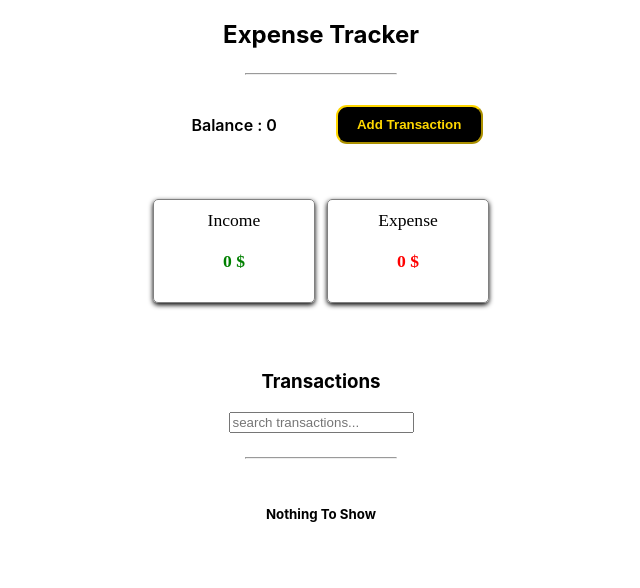
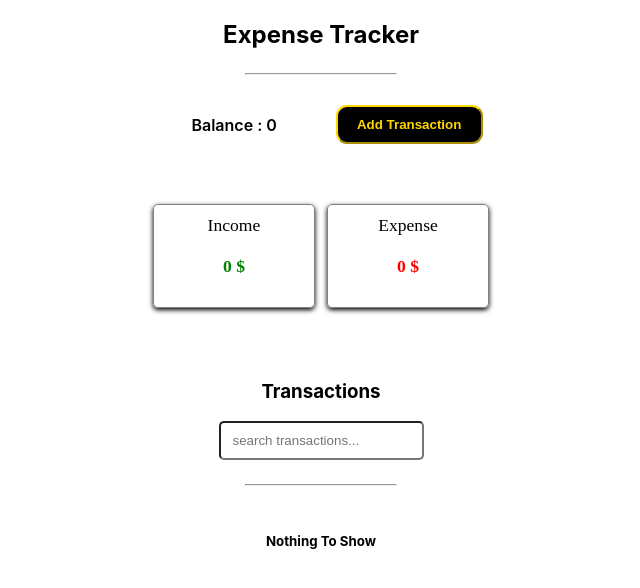
Before and after one commit to Alireza-Allahverdi/expense-tracker, a React (Create React App) app: page / in a window 1280 px wide. Shown: the top 588 px of the page, without its empty margins (319-959 px from the left). Built offline with nearby package versions, Linux system fonts and the light colour scheme.

Commit message:
search styles added, bugs fixed

```diff
--- a/src/styles/overviewStyle.scss
+++ b/src/styles/overviewStyle.scss
@@ -30,7 +30,6 @@
         border-color: #dc2626;
     }
 }
-
 .transactionForm {
     display: flex;
     flex-direction: column;
@@ -73,7 +72,6 @@
     margin: 1rem 0;
     text-align: start;
 }
-
 .resultSection {
     display: flex;
     max-width: 350px;
@@ -89,7 +87,7 @@
         border: 1px solid grey;
         border-radius: 5px;
         padding: 10px;
-        margin: auto 5px;
+        margin: 5px;
         font-size: 1.1rem;
         box-shadow: black 0px 2px 5px;
     }
@@ -104,14 +102,20 @@
         color: red;
     }
 }
-
 .transactionList {
     display: flex;
     flex-direction: column;
     width: 80%;
     margin: 0 auto;
 }
-
+.titleAndSearch {
+    input {
+        padding: 10px 12px;
+        border-radius: 5px;
+        display: block;
+        margin: 0 auto;
+    }
+}
 .tableTitles {
     display: flex;
     justify-content: space-around;
@@ -123,14 +127,20 @@
         width: 20%;
     }
 }
-
+.tableBody {
+    overflow-y: auto;
+    max-height: 300px;
+}
 .tableStuff {
     display: flex;
     flex-wrap: wrap;
     justify-content: space-around;
     align-items: center;
+    overflow-y: auto;
+    max-height: 200px;
     p {
         width: 20%;
+        text-align: justify;
     }
     .expense {
         color: red;
```
